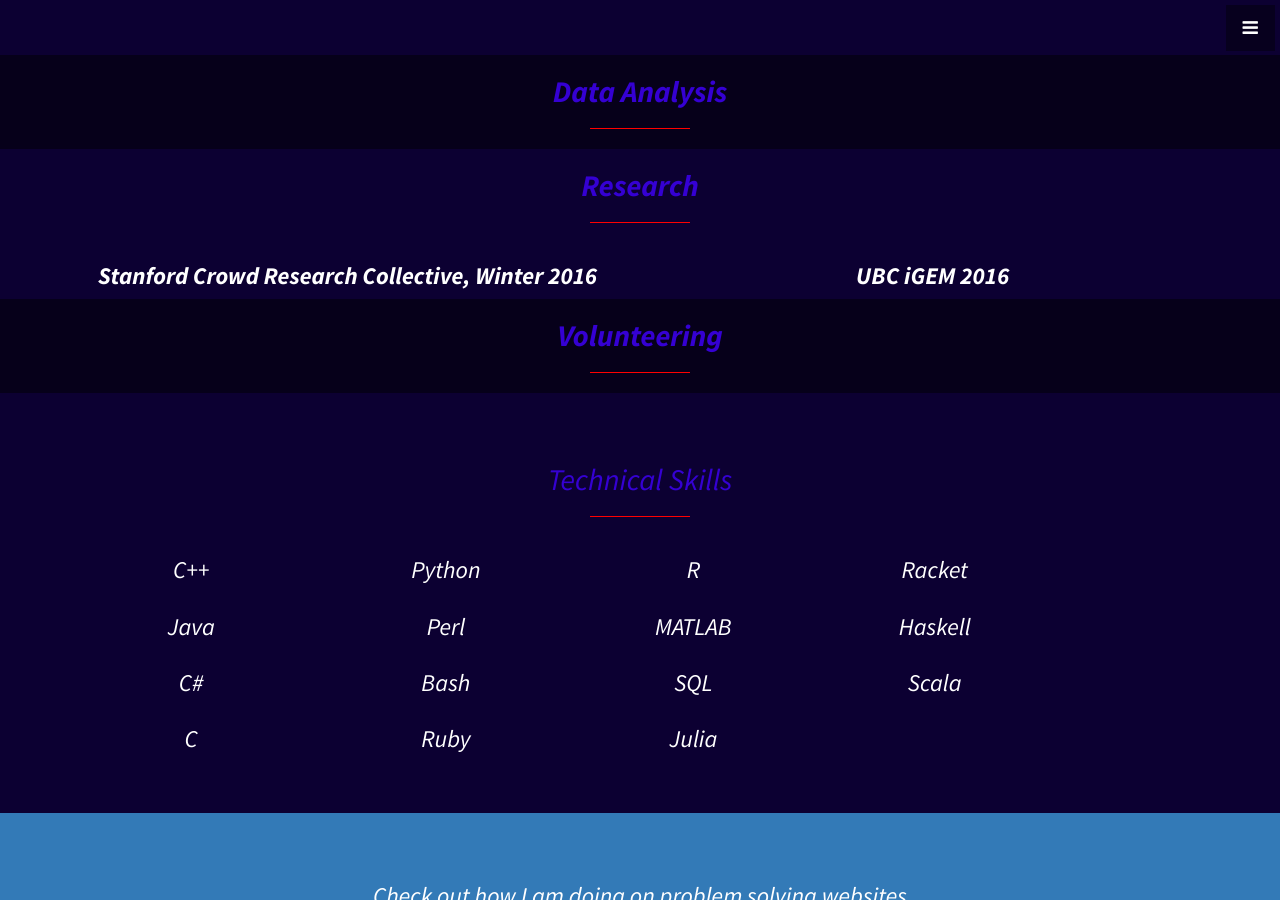
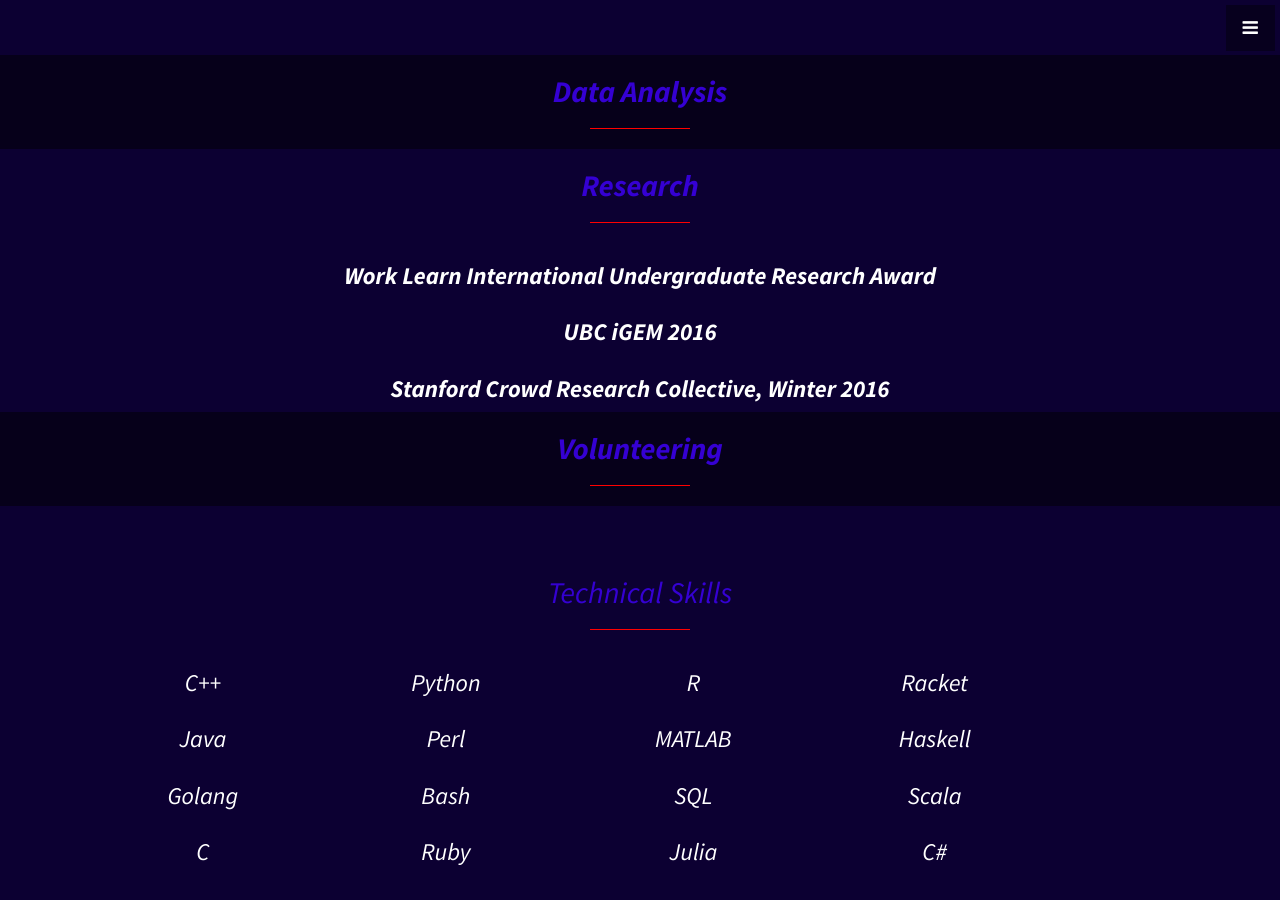
Before and after one commit to vaastav/vaastav.github.io, a Jekyll site: the page index.html, which Jekyll copies as it is, in a window 1280 px wide and 900 px high, scrolled down 4020 px. Built offline with Jekyll 4.4.1, drawn with Linux system fonts in a browser that asks for light colours.

Commit message:
Add golang in languages

```diff
--- a/index.html
+++ b/index.html
@@ -377,14 +377,21 @@
 			<header class="section-header">
 				<h2 class="section-title text-center" style="color:#3500d3"><b>Research</b></h2>
 				<hr class="small"></hr>
-			</header>
+            </header>
+            <div class="row text-center">
+                <div class="col-md-12">
+                    <h3><b> Work Learn International Undergraduate Research Award</b></h3>
+                </div>
+            </div>
 			<div class="row text-center">
-				<div class="col-md-6">
-					<h3><b> Stanford Crowd Research Collective, Winter 2016 </b></h3>
-				</div>
-				<div class="col-md-6">
+				<div class="col-md-12">
 					<h3><b> UBC iGEM 2016 </b></h3>
-				</div>
+                </div>
+            </div>
+            <div class="row text-center">
+                <div class="col-md-12">
+                    <h3><b> Stanford Crowd Research Collective, Winter 2016 </b></h3>
+                </div>
 			</div>
 		</div>
 	</section>
@@ -418,7 +425,7 @@
 								<td><h3>Java</h3></td>
 							</tr>
 							<tr>
-								<td><h3>C#</h3></td>
+								<td><h3>Golang</h3></td>
 							</tr>
 								<td><h3>C</h3></td>
 							</tr>
@@ -464,7 +471,10 @@
 							</tr>
 							<tr>
 								<td><h3>Scala</h3></td>
-							</tr>
+                            </tr>
+                            <tr>
+                                <td><h3>C#</h3></td>
+                            </tr>
 							</table>
                         </div>
                     </div>
```
